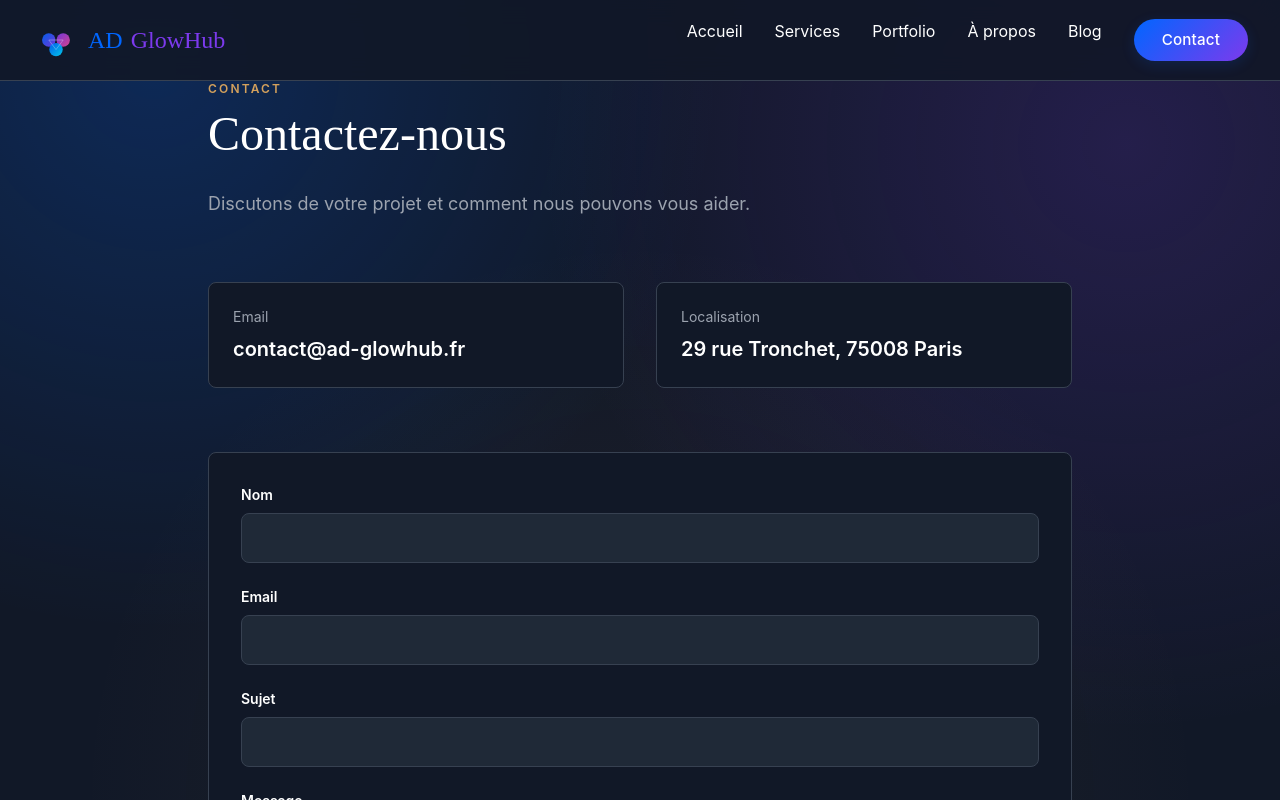
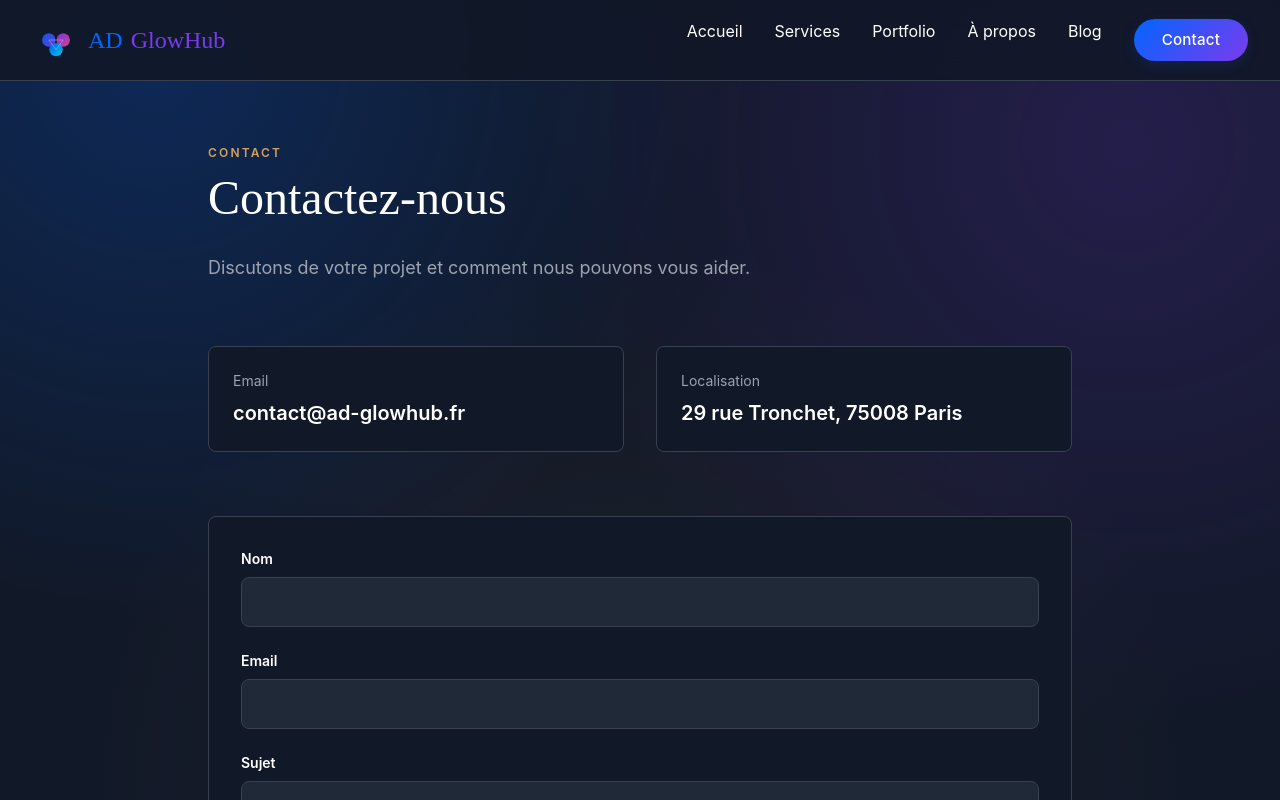
Before and after one commit to Kaissa2789/ad-glowhub, a Next.js app: page /contact in a window 1280 px wide. Shown: the top 800 px of the page. Built offline with nearby package versions, Linux system fonts and the light colour scheme.

Commit message:
Update page.tsx

```diff
--- a/app/contact/page.tsx
+++ b/app/contact/page.tsx
@@ -27,7 +27,7 @@
   }
 
   return (
-    <div className="min-h-screen pt-20 pb-12">
+    <div className="min-h-screen pt-36 pb-12">
       <div className="max-w-4xl mx-auto px-4">
         <p className="eyebrow mb-3">Contact</p>
         <h1 className="font-display text-5xl font-medium mb-8">Contactez-nous</h1>
```
